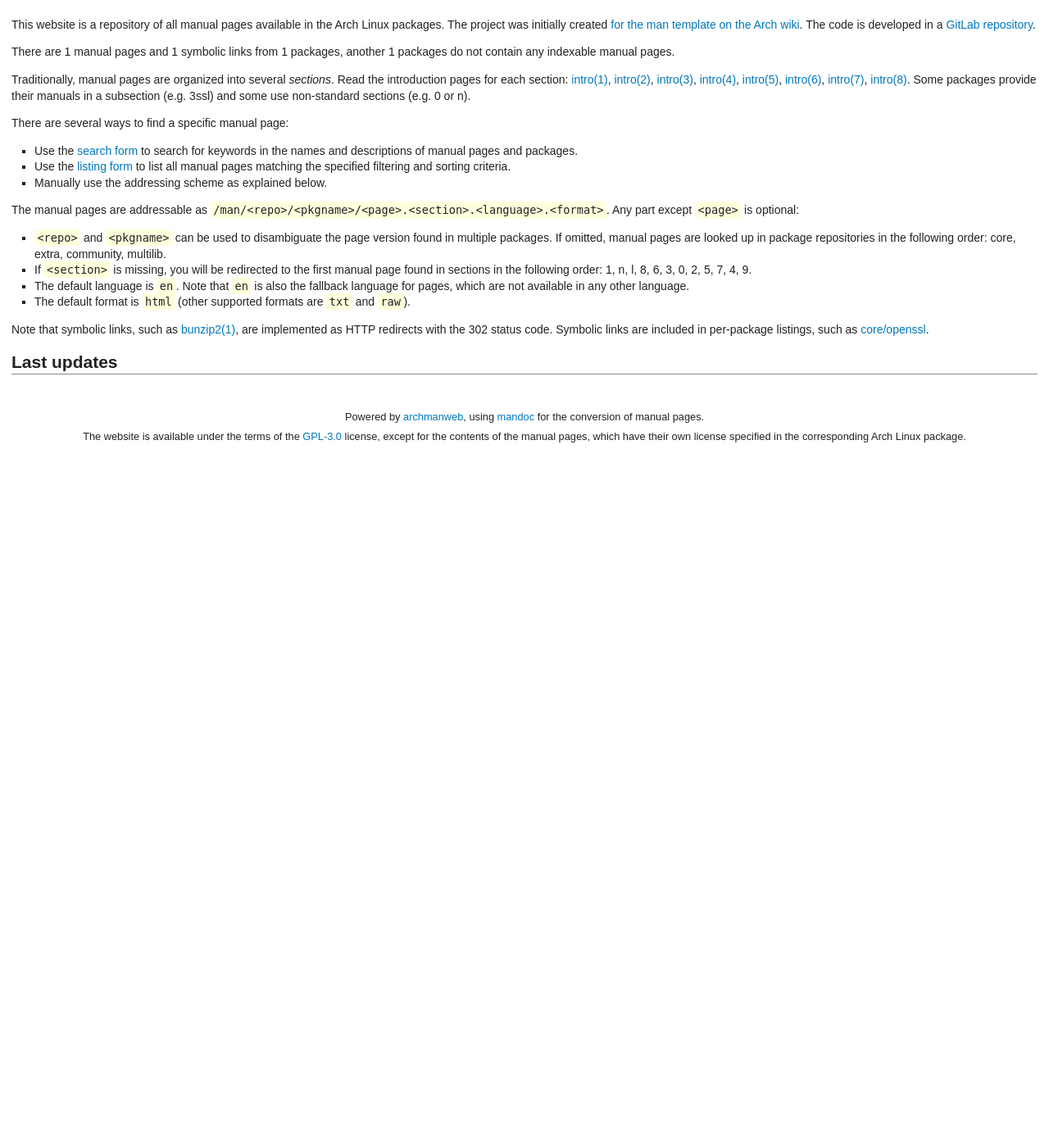
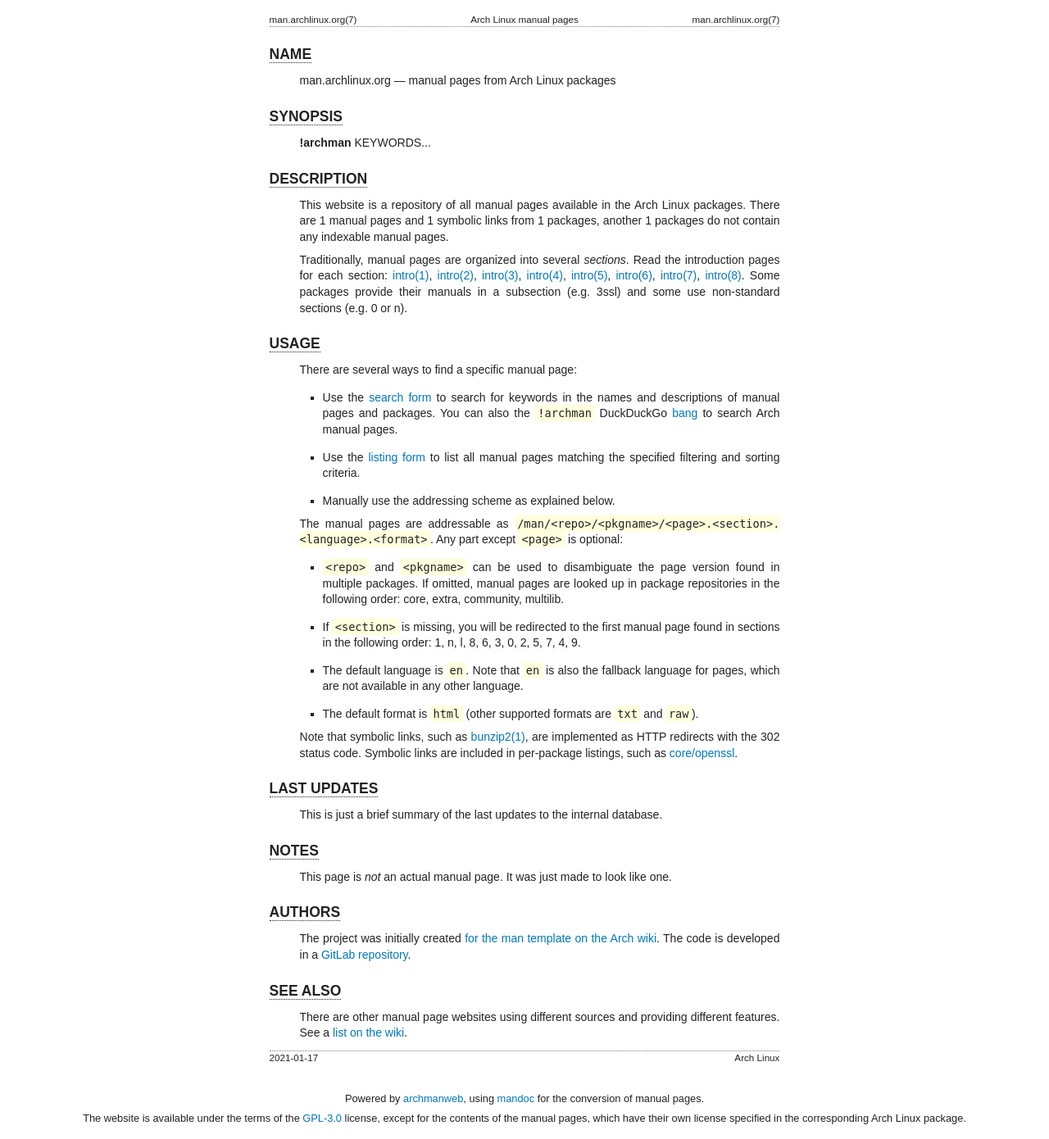
Before and after one commit to archlinux/archmanweb, a Django app: template archmanweb/templates/index.html in a window 1280 px wide. Shown: the part 234-1624 px from the top of the page at 82% size. Before the commit the page ends 774 px from the top, so only its background shows below. Run offline with Django 3.2, Linux system fonts and the light colour scheme; the template is opened without the code that fills it: most values are stand-ins (such as "Sample title", 1, 10 or a date in 2020); parts of the project's set-up code (start-up, migrations or seed data) failed here and were passed over.

Commit message:
refactor the front page to look like a manual page

```diff
--- a/archmanweb/templates/index.html
+++ b/archmanweb/templates/index.html
@@ -1,16 +1,39 @@
 {% extends "base.html" %}
+{% load static %}
 {% load make_table %}
 
+{% block head %}
+    <link rel="stylesheet" type="text/css" href="{% static 'archmanweb/man_page.css' %}">
+{% endblock %}
+
 {% block content %}
-<article>
+<article id="content-left">
+<section class="man-page-content">
 
+<table class="head">
+  <tbody><tr>
+    <td class="head-ltitle">man.archlinux.org(7)</td>
+    <td class="head-vol">Arch Linux manual pages</td>
+    <td class="head-rtitle">man.archlinux.org(7)</td>
+  </tr>
+</tbody></table>
+<div class="manual-text">
+
+<section class="Sh">
+    <h1 class="Sh" id="NAME"><a class="permalink" href="#NAME">NAME</a></h1>
+    man.archlinux.org — manual pages from Arch Linux packages
+</section>
+
+<section class="Sh">
+    <h1 class="Sh" id="SYNOPSIS"><a class="permalink" href="#SYNOPSIS">SYNOPSIS</a></h1>
+    <p class="Pp HP"><b>!archman</b> KEYWORDS...</p>
+</section>
+
+<section class="Sh">
+    <h1 class="Sh" id="DESCRIPTION"><a class="permalink" href="#DESCRIPTION">DESCRIPTION</a></h1>
     <p>
-This website is a repository of all manual pages available in the <a htref="https://www.archlinux.org/packages/">Arch Linux packages</a>.
-The project was initially created <a href="https://gitlab.archlinux.org/archlinux/archmanweb/-/tree/master#about">for the man template on the Arch wiki</a>.
-The code is developed in a <a href="https://gitlab.archlinux.org/archlinux/archmanweb">GitLab repository</a>.
-</p>
-
-<p>
+    This website is a repository of all manual pages available in the
+    <a htref="https://www.archlinux.org/packages/">Arch Linux packages</a>.
     There are {{ count_man_pages }} manual pages and {{ count_symlinks }} symbolic links from
     {{ count_pkgs_with_mans }} packages, another {{ count_pkgs_without_mans }} packages do not contain
     any indexable manual pages.
@@ -30,12 +53,15 @@ pages for each section:
     Some packages provide their manuals in a subsection (e.g. 3ssl) and some use non-standard sections
     (e.g. 0 or n).
     </p>
+</section>
 
-<p>
+<section class="Sh">
+    <h1 class="Sh" id="USAGE"><a class="permalink" href="#USAGE">USAGE</a></h1>
     There are several ways to find a specific manual page:
     <ul>
         <li>Use the <a href="{% url 'search' %}">search form</a> to search for keywords in the names and
-        descriptions of manual pages and packages.</li>
+            descriptions of manual pages and packages. You can also the <code>!archman</code> DuckDuckGo
+            <a href="https://duckduckgo.com/bang">bang</a> to search Arch manual pages.</li>
         <li>Use the <a href="{% url 'listing' %}">listing form</a> to list all manual pages matching the
             specified filtering and sorting criteria.</li>
         <li>Manually use the addressing scheme as explained below.</li>
@@ -62,11 +88,41 @@ Note that symbolic links, such as <a href="{% url 'index' %}man/bunzip2.1">bunzi
 implemented as HTTP redirects with the 302 status code. Symbolic links are included in per-package
 listings, such as <a href="{% url 'listing' %}/core/openssl/">core/openssl</a>.
 </p>
+</section>
 
-<section>
-    <h2>Last updates</h2>
+<section class="Sh">
+    <h1 class="Sh" id="LAST_UPDATES"><a class="permalink" href="#LAST_UPDATES">LAST UPDATES</a></h1>
+    This is just a brief summary of the last updates to the internal database.
     {% make_table last_updates class_="styled-table" %}
 </section>
 
+<section class="Sh">
+    <h1 class="Sh" id="NOTES"><a class="permalink" href="#NOTES">NOTES</a></h1>
+    This page is <em>not</em> an actual manual page. It was just made to look like one.
+</section>
+
+<section class="Sh">
+    <h1 class="Sh" id="AUTHORS"><a class="permalink" href="#AUTHORS">AUTHORS</a></h1>
+    The project was initially created <a href="https://gitlab.archlinux.org/archlinux/archmanweb/-/tree/master#about">for the man template on the Arch wiki</a>.
+    The code is developed in a <a href="https://gitlab.archlinux.org/archlinux/archmanweb">GitLab repository</a>.
+</section>
+
+<section class="Sh">
+    <h1 class="Sh" id="SEE_ALSO"><a class="permalink" href="#SEE_ALSO">SEE ALSO</a></h1>
+    There are other manual page websites using different sources and providing different features.
+    See a <a href="https://wiki.archlinux.org/index.php/Man_page#Online_man_pages">list on the
+    wiki</a>.
+</section>
+
+</div>
+
+<table class="foot">
+  <tbody><tr>
+    <td class="foot-date">{% now "Y-m-d" %}</td>
+    <td class="foot-os">Arch Linux</td>
+  </tr>
+</tbody></table>
+
+</section>
 </article>
 {% endblock %}
--- a/archmanweb/templates/man_page.html
+++ b/archmanweb/templates/man_page.html
@@ -12,9 +12,9 @@
 {% endblock %}
 
 {% block content_left %}
-    <section class="man-page-content">
-        {{ man_page_content | safe }}
-    </section>
+<section class="man-page-content">
+    {{ man_page_content | safe }}
+</section>
 {% endblock %}
 
 {% block sidebar %}
```
Lines whose indentation alone changed are shown as unchanged.
